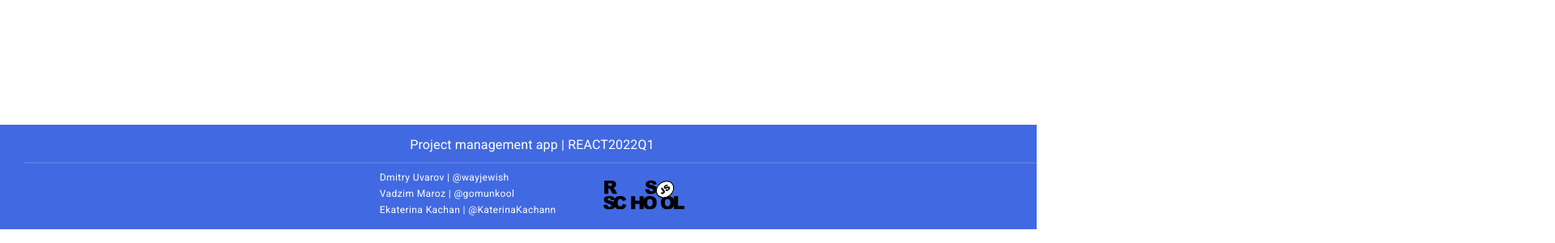
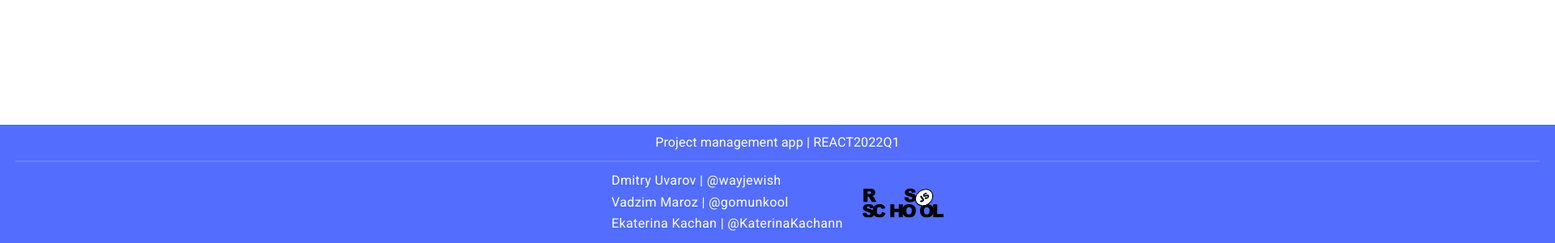
Before and after one commit to wayjewish/project-management-app, a React app: page / in a window 1280 px wide. Shown: the part 917-1217 px from the top of the page at 81% size, 1920 px wide, since content can reach past the window. Built offline with nearby package versions, Linux system fonts and the light colour scheme.

Commit message:
fix: fixed according to comments

```diff
--- /dev/null
+++ b/src/Variables.ts
@@ -0,0 +1,7 @@
+export const FONT_SIZE_1 = '12px';
+
+export const FONT_SIZE_2 = '16px';
+
+export const COLOR_FONT = '#FFFFFF';
+
+export const COLOR_BACKGROUND = '#536DFE';
--- a/src/components/footer/Footer.styled.ts
+++ b/src/components/footer/Footer.styled.ts
@@ -1,48 +1,96 @@
 import style from '@emotion/styled';
 import { styled } from '@mui/material/styles';
+import * as palette from '../../Variables';
 
+export const Footer = styled('footer')(({ theme }) => ({
+  width: '100%',
+  height: '100%',
+  background: `${palette.COLOR_BACKGROUND}`,
+  [theme.breakpoints.down('xs')]: {
+    width: '320px',
+  },
+  [theme.breakpoints.up('sm')]: {
+    width: '768px',
+  },
+  [theme.breakpoints.up('md')]: {
+    width: '1440px',
+  },
+  [theme.breakpoints.up('lg')]: {
+    width: '1920px',
+  },
+}));
 
-export const Footer = style.footer`
+export const Wrap = styled('div')(({ theme }) => ({
+  display: 'flex',
+  flexDirection: 'column',
+  justifyContent: 'center',
+  flexWrap: 'wrap',
+  alignItems: 'center',
+  [theme.breakpoints.down('sm')]: {
+    alignItems: 'flex-start',
+    padding: '10px 20px',
+  },
+  [theme.breakpoints.up('md')]: {
+    alignItems: 'center',
+    padding: '10px 20px',
+  },
+  [theme.breakpoints.up('lg')]: {
+    alignItems: 'center',
+    padding: '10px',
+  },
+}));
+
+export const LogoRss = style.img`
+  height: 100%;
   width: 100%;
-  height: 100%;
-  background: #4169e1;
 `;
 
-export const Wrap = style.div`
-  display: flex;
-  flex-direction: column;
-  align-items: center;
-  justify-content: center;
-  padding: 1%;
-  flex-wrap: wrap;
-`;
+export const Links = styled('p')(({ theme }) => ({
+  textDecoration: 'none',
+  fontFamily: 'Roboto',
+  fontWeight: 400,
+  lineHeight: '166%',
+  letterSpacing: '0.4px',
+  color: '#FFFFFF',
+  [theme.breakpoints.down('md')]: {
+    fontSize: `${palette.FONT_SIZE_1}`,
+  },
+  [theme.breakpoints.up('md')]: {
+    fontSize: `${palette.FONT_SIZE_2}`,
+  },
+  [theme.breakpoints.up('lg')]: {
+    fontSize: `${palette.FONT_SIZE_2}`,
+  },
+}));
 
-export const LogoRss = style.img`
-  width: 100%;
-  height: 100%;
-`;
+export const Container = styled('div')(({ theme }) => ({
+  width: '410px',
+  display: 'flex',
+  justifyContent: 'space-between',
+  flexWrap: 'wrap',
 
-export const Links = style.p`
-  font-family: 'Roboto';
-  font-style: normal;
-  font-weight: 400;
-  font-size: 75%;
-  line-height: 166%;
-  letter-spacing: 0.4px;
-  color: #ffffff;
-`;
+  [theme.breakpoints.down('sm')]: {
+    width: '280px',
+  },
+  [theme.breakpoints.up('md')]: {
+    width: '410px',
+  },
+  [theme.breakpoints.up('lg')]: {
+    width: '410px',
+  },
+}));
 
-export const Container =styled('div')(({ theme }) => ({
-    [theme.breakpoints.down('sm')]: {
-      width: '85%',
-    },
-    [theme.breakpoints.down('md')]: {
-        width: '55%',
-      },
-    [theme.breakpoints.up('lg')]: {
-        width: '30%',
-    },
-    [theme.breakpoints.up('xl')]: {
-        width: '20%'
-    },
-  }));
+export const Divider = styled('hr')(({ theme }) => ({
+  border: '1px solid rgba(255, 255, 255, 0.12)',
+  marginTop: '10px',
+  marginBottom: '10px',
+  [theme.breakpoints.down('md')]: {
+    width: '280px',
+  },
+  [theme.breakpoints.up('md')]: {
+    width: '1400px',
+  },
+  [theme.breakpoints.up('lg')]: {
+    width: '1880px',
+  },
+}));
--- a/src/components/footer/Footer.tsx
+++ b/src/components/footer/Footer.tsx
@@ -1,14 +1,12 @@
 import React from 'react';
 import Typography from '@mui/material/Typography';
 
-
-import { Footer, Wrap, LogoRss, Links, Container } from './Footer.styled';
-import { Box, Divider, Link } from '@mui/material';
+import { Footer, Wrap, LogoRss, Links, Container, Divider } from './Footer.styled';
+import { Box, Link } from '@mui/material';
 import Rss from '../../assets/icons/rs_school.svg';
 
-function HeaderComponent() {
+export default function FooterComponent() {
   return (
-
     <Footer>
       <Wrap>
         <Box>
@@ -16,33 +14,16 @@ function HeaderComponent() {
             Project management app | REACT2022Q1
           </Typography>
         </Box>
-          <Divider
-            variant="middle"
-            style={{
-              width: '100%',
-              border: '1px solid rgba(255, 255, 255, 0.12)',
-              marginTop: '0.7%',
-              marginBottom: '0.7%',
-            }}
-          />
-          <Container style={{display:'flex', justifyContent:'space-between', flexWrap: 'wrap'}}>
+        <Divider />
+        <Container>
           <Box>
-              <Link
-                href="https://github.com/wayjewish"
-                style={{ textDecoration: 'none', color: '#FFFFFF' }}
-              >
+            <Link href="https://github.com/wayjewish">
               <Links>Dmitry Uvarov | @wayjewish</Links>
             </Link>
-              <Link
-                href="https://github.com/gomunkool"
-                style={{ textDecoration: 'none', color: '#FFFFFF' }}
-              >
+            <Link href="https://github.com/gomunkool">
               <Links>Vadzim Maroz | @gomunkool</Links>
             </Link>
-              <Link
-                href="https://github.com/KaterinaKachann"
-                style={{ textDecoration: 'none', color: '#FFFFFF' }}
-              >
+            <Link href="https://github.com/KaterinaKachann">
               <Links>Ekaterina Kachan | @KaterinaKachann</Links>
             </Link>
           </Box>
@@ -54,11 +35,5 @@ function HeaderComponent() {
         </Container>
       </Wrap>
     </Footer>
-
   );
 }
-
-export default HeaderComponent;
-function styled(arg0: string) {
-  throw new Error('Function not implemented.');
-}
```
Also changed, not shown: src/Global.styled.ts (line endings or trailing spaces). Lines whose indentation alone changed are shown as unchanged.
